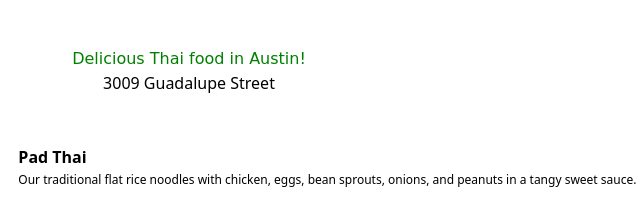
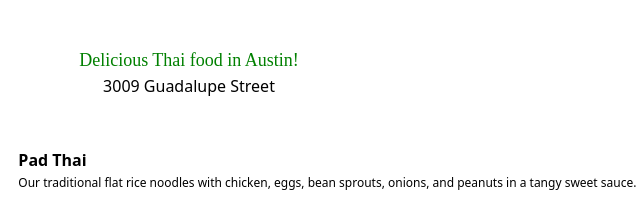
Before and after one commit to anmolmittal13/cs378-p1, a plain HTML site: page index.html in a window 1280 px wide. Shown: the part 143-360 px from the top of the page, 451-1091 px from the left. Drawn offline with nearby package versions, Linux system fonts and the light colour scheme.

Commit message:
try a different font

```diff
--- a/style.css
+++ b/style.css
@@ -30,7 +30,8 @@ img {
 
 .cursive {
     margin-top: 10px;
-    font-family: "Lucida Handwriting", cursive;
+    font-family: "Sofia";
+    font-size: large;
     color: green;
 }
 
```
